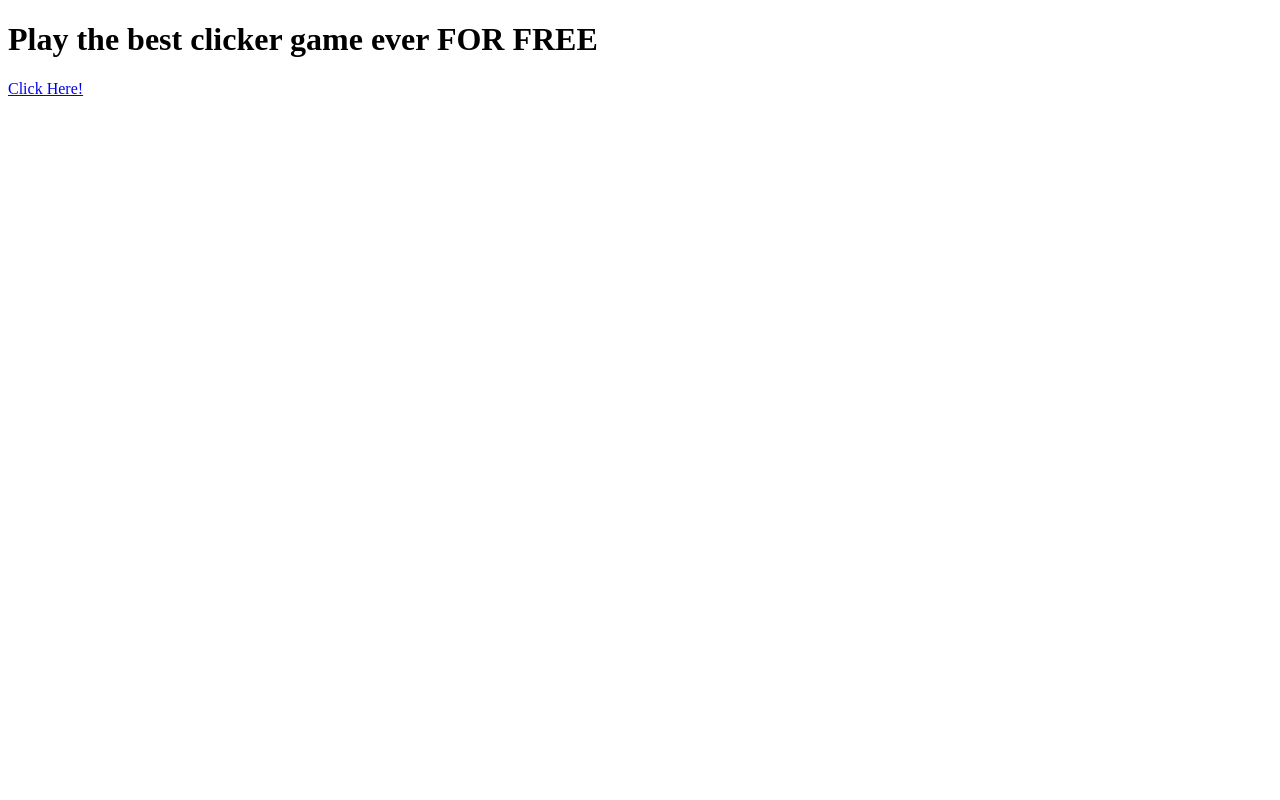
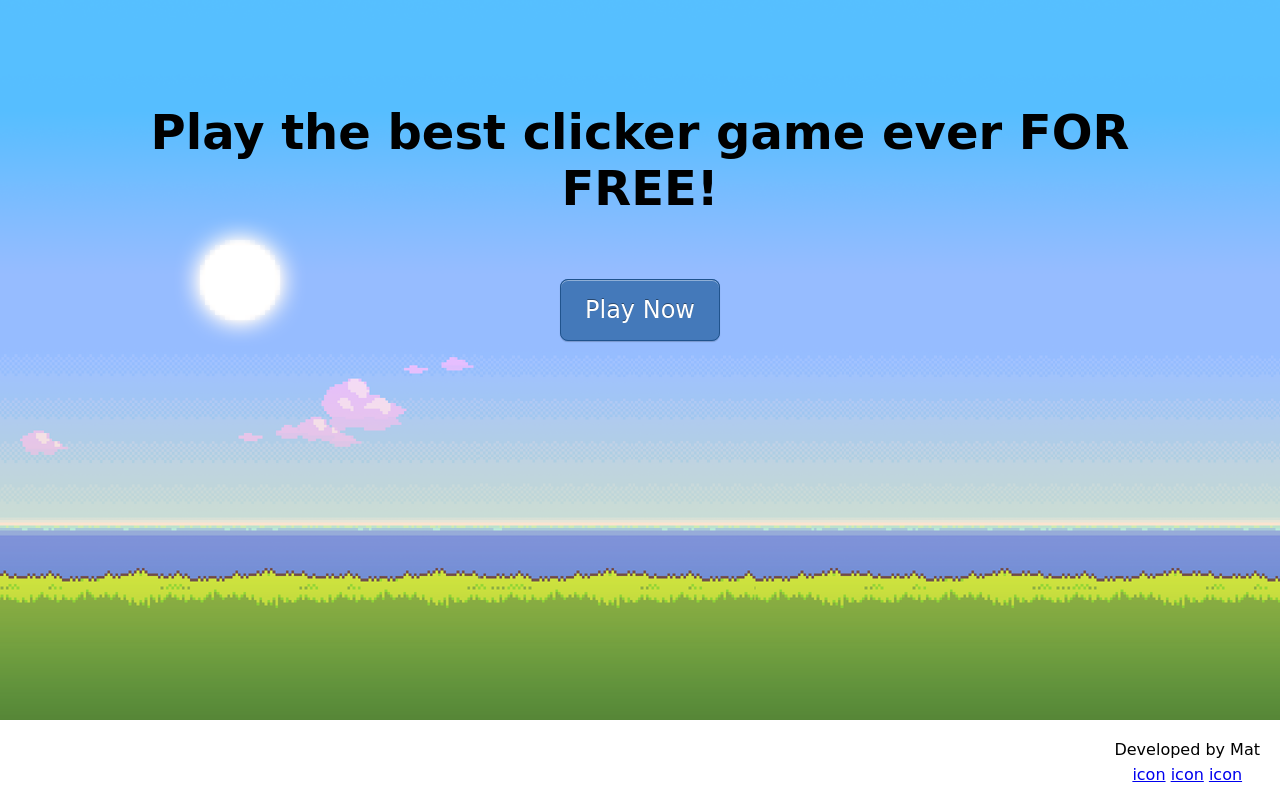
Before and after one commit to matcodesalot/duck-duck-click, a website: page index.html in a window 1280 px wide. Drawn offline with Linux system fonts and the light colour scheme; a web font is replaced by a local one.

Commit message:
add landing page css

```diff
--- /dev/null
+++ b/client/css/landing.css
@@ -0,0 +1,87 @@
+/* Landing Page */
+
+body {
+    background-image: url("../assets/8-bit-wallpaper.png");
+    background-repeat: no-repeat;
+    background-size: cover;
+
+    font-family: 'Baloo', cursive;
+}
+
+h1 {
+    font-size: 48px;
+    text-align: center;
+    padding-bottom: 1em;
+}
+
+span {
+
+}
+
+.aligner {
+    padding: 4em;
+}
+
+.free {
+    font-size: 60px;
+}
+
+.parent {
+    text-align: center;
+}
+
+.link-button {
+    -webkit-border-radius: 8px;
+    -moz-border-radius: 8px;
+    border-radius: 8px;
+    border: solid 1px #20538D;
+    text-shadow: 0 -1px 0 rgba(0, 0, 0, 0.4);
+    -webkit-box-shadow: inset 0 1px 0 rgba(255, 255, 255, 0.4), 0 1px 1px rgba(0, 0, 0, 0.2);
+    -moz-box-shadow: inset 0 1px 0 rgba(255, 255, 255, 0.4), 0 1px 1px rgba(0, 0, 0, 0.2);
+    box-shadow: inset 0 1px 0 rgba(255, 255, 255, 0.4), 0 1px 1px rgba(0, 0, 0, 0.2);
+    background: #4479BA;
+    color: #FFF;
+    font-size: x-large;
+    padding: 16px 24px;
+    text-decoration: none;
+}
+
+.link-button:active {
+    -webkit-border-radius: 8px;
+    -moz-border-radius: 8px;
+    border-radius: 8px;
+    border: solid 1px #20538D;
+    text-shadow: 0 -1px 0 rgba(0, 0, 0, 0.4);
+    -webkit-box-shadow: inset 0 1px 0 rgba(255, 255, 255, 0.4), 0 1px 1px rgba(0, 0, 0, 0.2);
+    -moz-box-shadow: inset 0 1px 0 rgba(255, 255, 255, 0.4), 0 1px 1px rgba(0, 0, 0, 0.2);
+    box-shadow: inset 0 1px 0 rgba(255, 255, 255, 0.4), 0 1px 1px rgba(0, 0, 0, 0.2);
+    background: #2c507c;
+    color: #FFF;
+    font-size: x-large;
+    padding: 16px 24px;
+    text-decoration: none;
+}
+
+footer {
+    position: absolute;
+    bottom: 0px;
+    right: 20px;
+    width: 100%;
+    display: flex;
+    justify-content: flex-end;
+    align-items: center;
+}
+
+ul {
+    list-style: none;
+    text-align: center;
+    padding: 0;
+}
+
+.horizontal {
+    margin-top: -10px;
+}
+
+.horizontal li {
+    display: inline;
+}
--- a/index.html
+++ b/index.html
@@ -1,10 +1,28 @@
 <!DOCTYPE html>
 <html>
 <head>
+	<meta name="viewport" content="width=device-width" charset="utf-8">
 	<title>DuckDuckClick</title>
+	<link rel="stylesheet" type="text/css" href="client/css/landing.css">
+	<link href="https://fonts.googleapis.com/css?family=Baloo" rel="stylesheet">
 </head>
 <body>
-	<h1>Play the best clicker game ever FOR FREE</h1>
-	<a href="client/">Click Here!</a>
+	<header class="aligner">
+		<h1>Play the best clicker game ever <span>FOR FREE!</span></h1>
+		<div class="parent">
+			<a class="link-button" href="client/">Play Now</a>
+		</div>
+	</header>
+
+	<footer>
+		<ul>
+			<li><p>Developed by Mat</p></li>
+			<div class="horizontal">
+				<li><a href="https://github.com/matcodesalot" target="_blank">icon</a></li>
+				<li><a href="https://www.linkedin.com/in/mathew-johns" target="_blank">icon</a></li>
+				<li><a href="https://twitter.com/reallymathew" target="_blank">icon</a></li>
+			</div>
+		</ul>
+	</footer>
 </body>
 </html>
```
Also changed, not shown: client/assets/8-bit-wallpaper.png (added).
